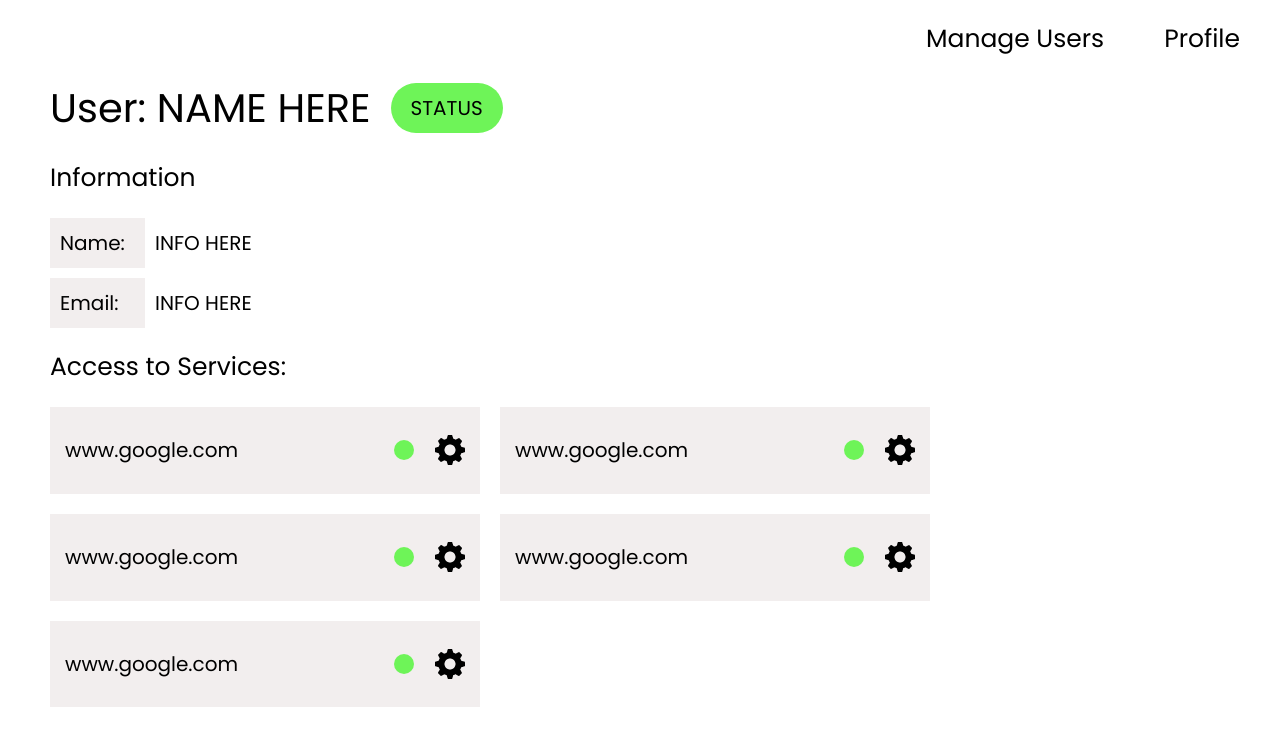
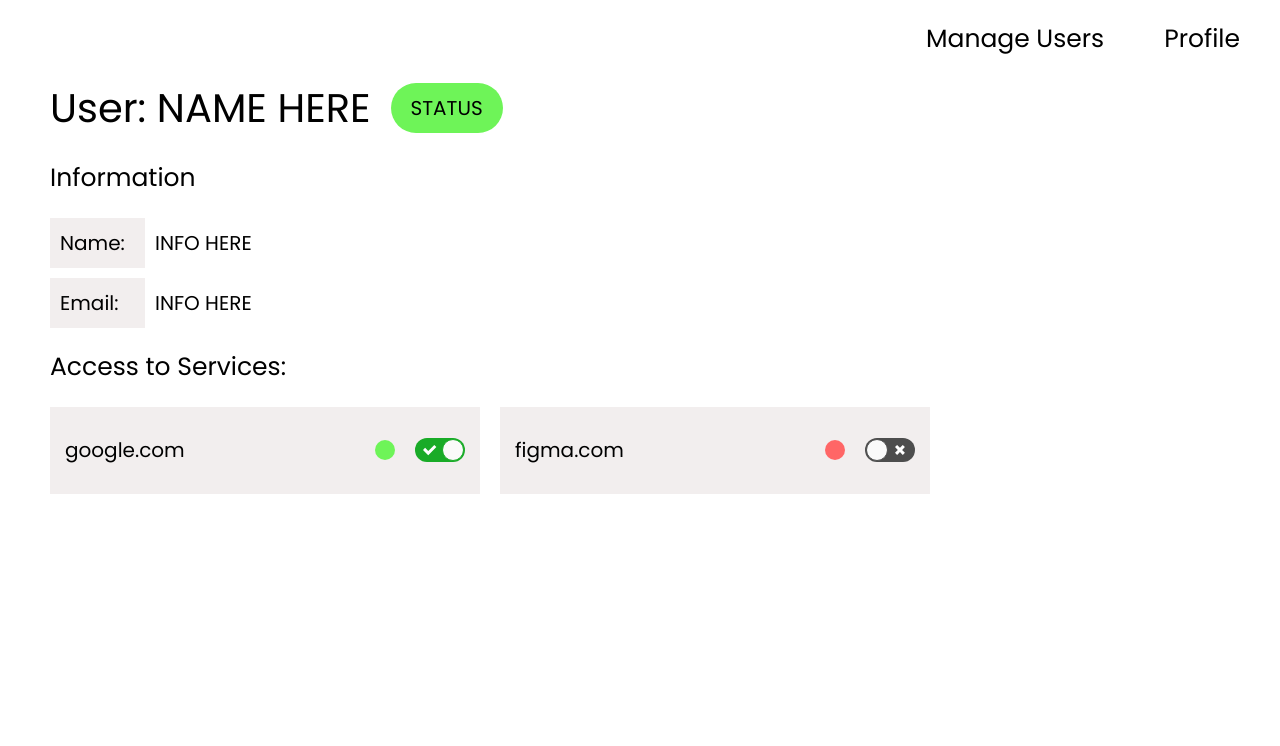
Before and after one commit to petercrackthecode/Deck, a React (Create React App) app in the folder client/: page /user in a window 1280 px wide. Shown: the top 746 px of the page. Built offline with nearby package versions, Linux system fonts and the light colour scheme.

Commit message:
added toggle and function to manage changes

```diff
--- a/client/package.json
+++ b/client/package.json
@@ -11,6 +11,7 @@
     "react-dom": "^17.0.2",
     "react-router-dom": "^5.2.0",
     "react-scripts": "4.0.3",
+    "react-toggle": "^4.1.2",
     "validator": "^13.5.2",
     "web-vitals": "^1.1.1"
   },
--- a/client/src/components/Service.js
+++ b/client/src/components/Service.js
@@ -1,8 +1,10 @@
 import React from 'react'
 import icon from '../assets/settings.png'
 import '../styles/Service.css'
+import Toggle from 'react-toggle'
+import "react-toggle/style.css"
 
-function Service({service, status}) {
+function Service({service, status, handleChange}) {
 
     const statusClass = "status " + status
 
@@ -11,7 +13,11 @@ function Service({service, status}) {
             <h1>{service}</h1>
             <dic className="endServiceContainer">
             <div className={statusClass}/>
-            <img src={icon} className="setting"/>
+            <Toggle
+                defaultChecked={status == "active" ? true : false}
+                value={service}
+                onChange={handleChange}
+                />
             </dic>
         </div>
     )
--- a/client/src/pages/Admin.js
+++ b/client/src/pages/Admin.js
@@ -22,6 +22,7 @@ function Admin() {
                 temp.push(item)
             })
             setData(temp)
+            console.log(temp)
             setLoading(false)
         })
     }
--- a/client/src/pages/UserPage.js
+++ b/client/src/pages/UserPage.js
@@ -5,6 +5,29 @@ import UserInfo from '../components/UserInfo'
 import '../styles/UserPage.css'
 
 function UserPage() {
+
+    const domains = [
+        {
+            name: "google.com",
+            status: "active"
+        },
+        {
+            name: "figma.com",
+            status: "disabled"
+        }
+    ]
+    console.log(domains)
+    const handleChange = (e) => {
+        for (var i = 0; i < domains.length; i++){
+            if (domains[i].name == e.target.value){
+                domains[i].status = e.target.checked == true ? "active" : "disabled";
+                break;
+            }
+            console.log(domains)
+        }
+    }
+
+
     return (
         <div>
             <Navbar />
@@ -18,11 +41,11 @@ function UserPage() {
                 <UserInfo field={"Email"} info={"INFO HERE"} />
                 <h2>Access to Services:</h2>
                 <div className="servicesContainer">
-                    <Service service="www.google.com" status="active"/>
-                    <Service service="www.google.com" status="active"/>
-                    <Service service="www.google.com" status="active"/>
-                    <Service service="www.google.com" status="active"/>
-                    <Service service="www.google.com" status="active"/>
+                    {domains.map((service) => {
+                        return(
+                            <Service handleChange={handleChange} service={service.name} status={service.status}/>
+                        )
+                    })}
                 </div>
             </div>
         </div>
```
Also changed, not shown: 2 other files (tests, documents, lock files or other folders).
